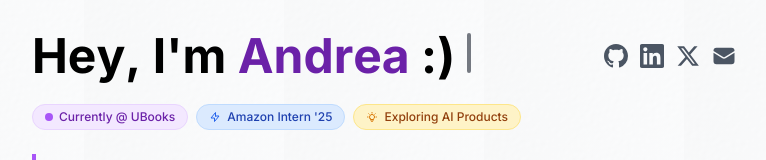
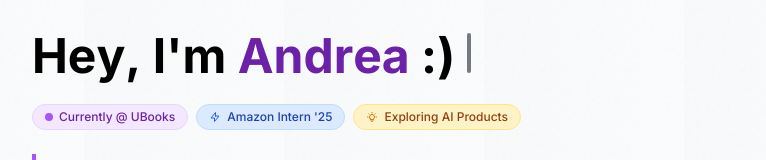
Before and after one commit to WaverAndrew/portfolio-website, a Next.js app: page / in a window 1280 px wide. Shown: the top 160 px of the page, without its empty margins (256-1022 px from the left). Built offline with nearby package versions, Linux system fonts and the light colour scheme.

Commit message:
no socials in the header

```diff
--- a/src/components/Hero/index.tsx
+++ b/src/components/Hero/index.tsx
@@ -17,7 +17,6 @@ export const Hero: React.FC = () => {
           className="text-3xl font-bold sm:text-3xl text-left"
           cursorClassName="bg-gray-900 ml-0"
         />
-        <SocialLinks />
       </div>
 
       <MicroBanners />
```
